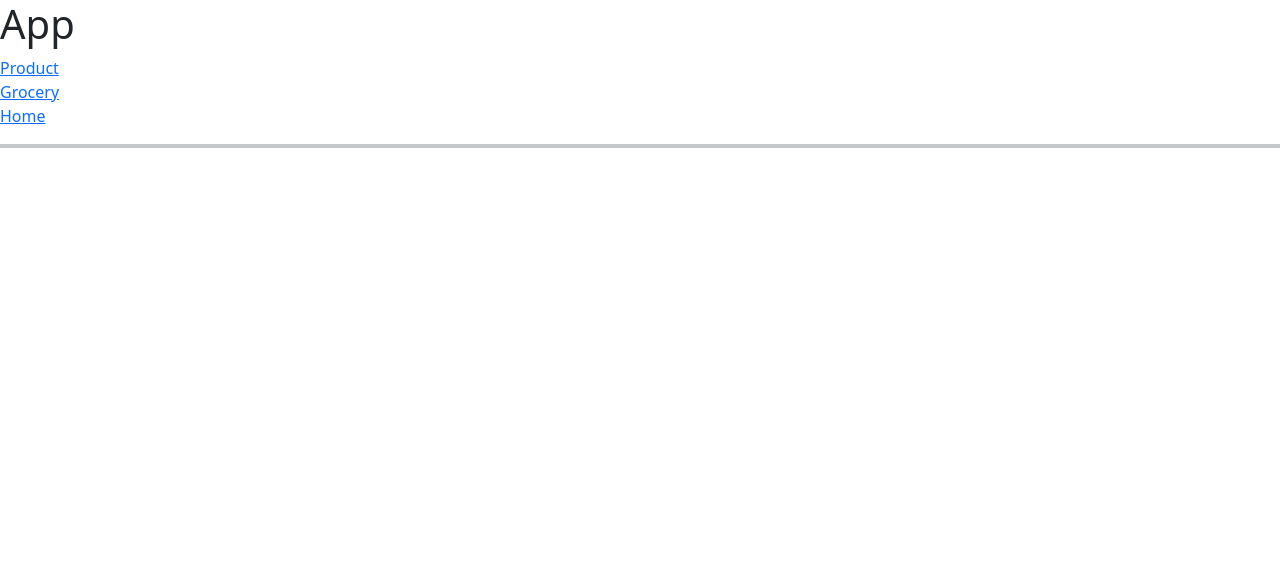
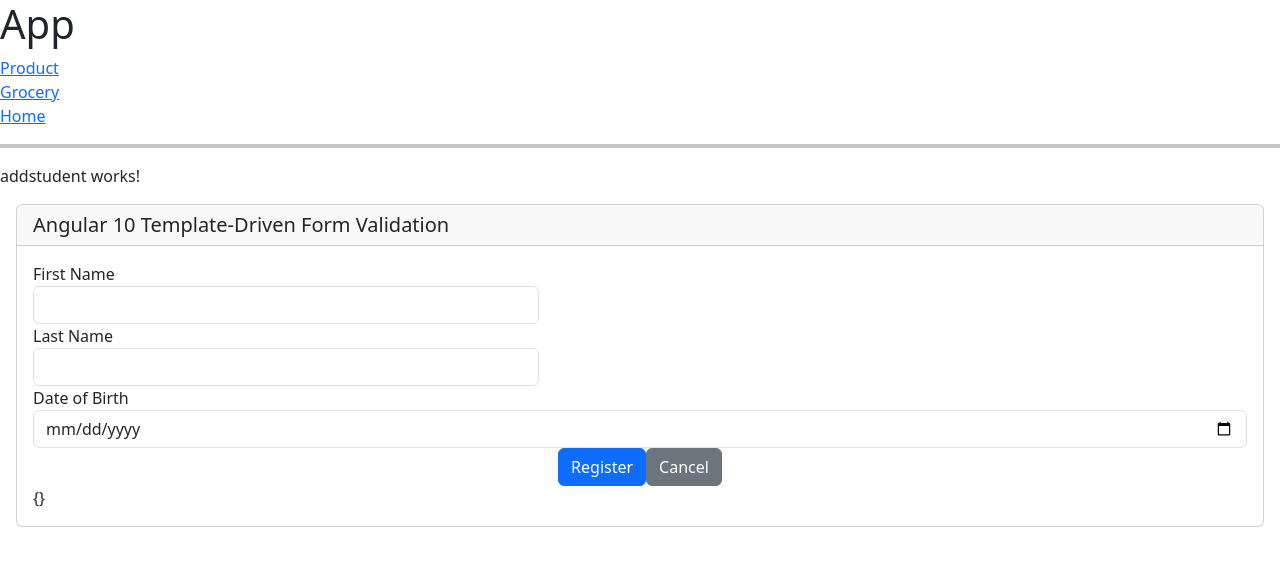
Before and after one commit to Gourisankar108/AngularLearn, an Angular app: page /addstudent in a window 1280 px wide. Before the commit this address led to /. Shown: the top 566 px of the page. Built offline with nearby package versions, Linux system fonts and the light colour scheme.

Commit message:
Template driven form

```diff
--- a/src/app/app-routing.module.ts
+++ b/src/app/app-routing.module.ts
@@ -2,10 +2,13 @@ import { NgModule } from '@angular/core';
 import { RouterModule, Routes } from '@angular/router';
 import { ProductComponent } from './product/product.component';
 import { GroceryProductComponent } from './product/grocery-product/grocery-product.component';
+import { AddstudentComponent } from './student/addstudent/addstudent.component';
 
 const routes: Routes = [
   { path: "productpage", component: ProductComponent },
-  { path: "grocery", component: GroceryProductComponent }
+  { path: "grocery", component: GroceryProductComponent },
+  { path: "addstudent", component: AddstudentComponent }
+
 ];
 
 @NgModule({
--- a/src/app/app.module.ts
+++ b/src/app/app.module.ts
@@ -6,12 +6,14 @@ import { AppComponent } from './app.component';
 import { ProductComponent } from './product/product.component';
 import { FormsModule } from '@angular/forms';
 import { GroceryProductComponent } from './product/grocery-product/grocery-product.component';
+import { AddstudentComponent } from './student/addstudent/addstudent.component';
 
 @NgModule({
   declarations: [
     AppComponent,
     ProductComponent,
-    GroceryProductComponent
+    GroceryProductComponent,
+    AddstudentComponent
   ],
   imports: [
     BrowserModule,
--- /dev/null
+++ b/src/app/student/addstudent/addstudent.component.html
@@ -0,0 +1,41 @@
+<p>addstudent works!</p>
+<div class="card m-3">
+    <h5 class="card-header">Angular 10 Template-Driven Form Validation</h5>
+    <div class="card-body">
+        <form name="form" (ngSubmit)="f.form.valid && onSubmit()" #f="ngForm" novalidate>
+            <div class="form-row">
+
+                <div class="form-group col-5">
+                    <label>First Name</label>
+                    <input type="text" name="firstName" class="form-control" [(ngModel)]="model.firstName" #firstName="ngModel" [ngClass]="{ 'is-invalid': f.submitted && firstName.invalid }" required>
+                    <div *ngIf="f.submitted && firstName.invalid" class="invalid-feedback">
+                        <div *ngIf="firstName.errors">First Name is required</div>
+                    </div>
+                </div>
+                <div class="form-group col-5">
+                    <label>Last Name</label>
+                    <input type="text" name="lastName" class="form-control" [(ngModel)]="model.lastName" #lastName="ngModel" [ngClass]="{ 'is-invalid': f.submitted && lastName.invalid }" required>
+                    <div *ngIf="f.submitted && lastName.invalid" class="invalid-feedback">
+                        <div *ngIf="lastName.errors">Last Name is required</div>
+                    </div>
+                </div>
+
+                <div class="form-group col">
+                    <label>Date of Birth</label>
+                    <input type="date" name="dob" class="form-control" [(ngModel)]="model.dob" #dob="ngModel" [ngClass]="{ 'is-invalid': f.submitted && dob.invalid }" required pattern="^\d{4}\-(0[1-9]|1[012])\-(0[1-9]|[12][0-9]|3[01])$">
+                    <div *ngIf="f.submitted && dob.invalid" class="invalid-feedback">
+                        <div *ngIf="dob.errors?.['required']">Date of Birth is required</div>
+                        <div *ngIf="dob.errors?.['pattern']">Date of Birth must be a valid date in the format YYYY-MM-DD</div>
+                    </div>
+                </div>
+            </div>
+
+            <div class="text-center">
+                <button class="btn btn-primary mr-1">Register</button>
+                <button class="btn btn-secondary" type="reset">Cancel</button>
+            </div>
+        </form>
+
+        {{model | json}}
+    </div>
+</div>
--- /dev/null
+++ b/src/app/student/addstudent/addstudent.component.ts
@@ -0,0 +1,23 @@
+import { Component } from '@angular/core';
+import { FormGroup } from '@angular/forms';
+
+@Component({
+  selector: 'app-addstudent',
+  templateUrl: './addstudent.component.html',
+  styleUrls: ['./addstudent.component.scss']
+})
+export class AddstudentComponent {
+  model: any = {};
+
+  constructor() {
+
+  }
+
+  ngOnInit() {
+
+  }
+
+  onSubmit() {
+    console.log(this.model)
+  }
+}
```
Also changed, not shown: src/app/student/addstudent/addstudent.component.scss (added).
